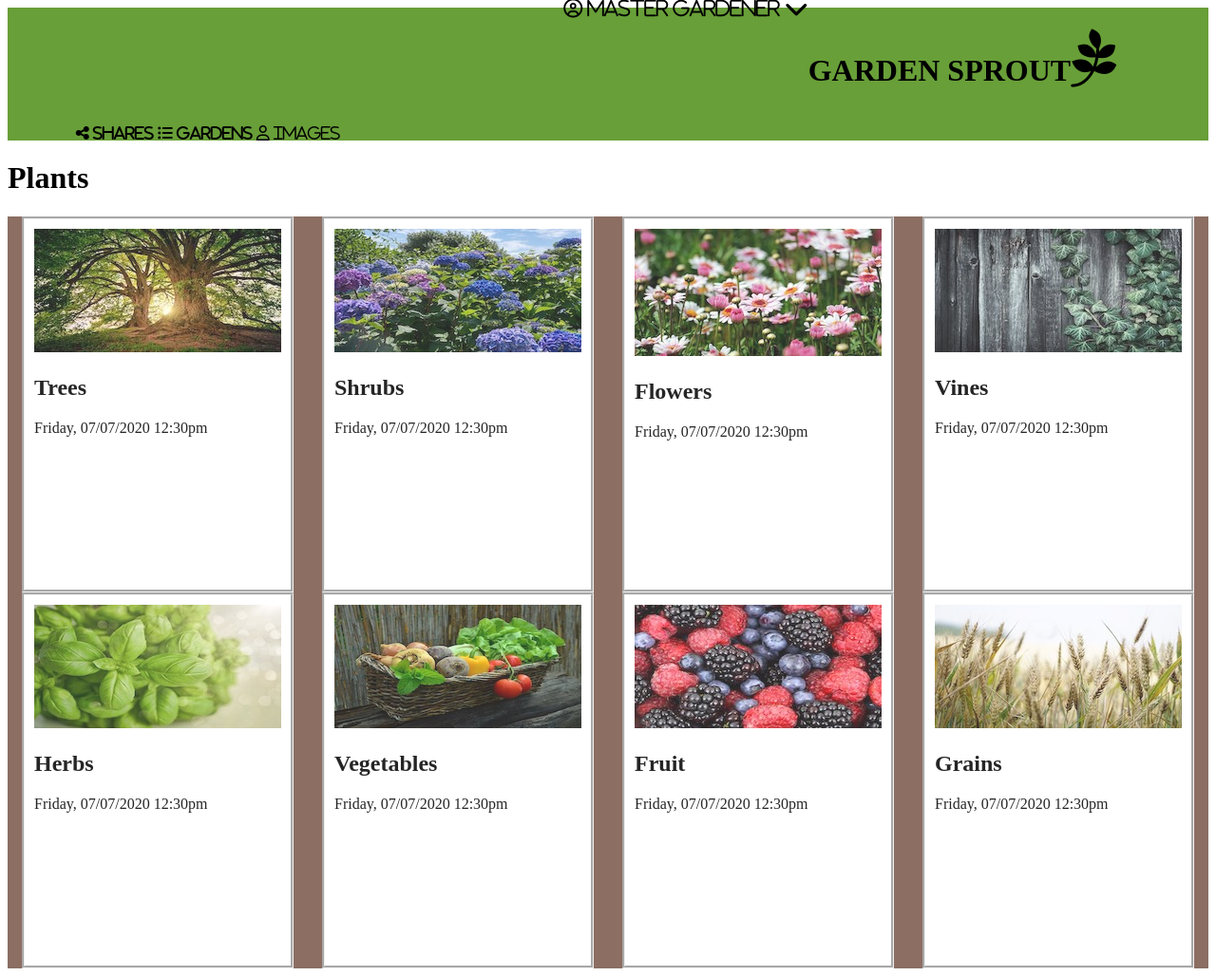
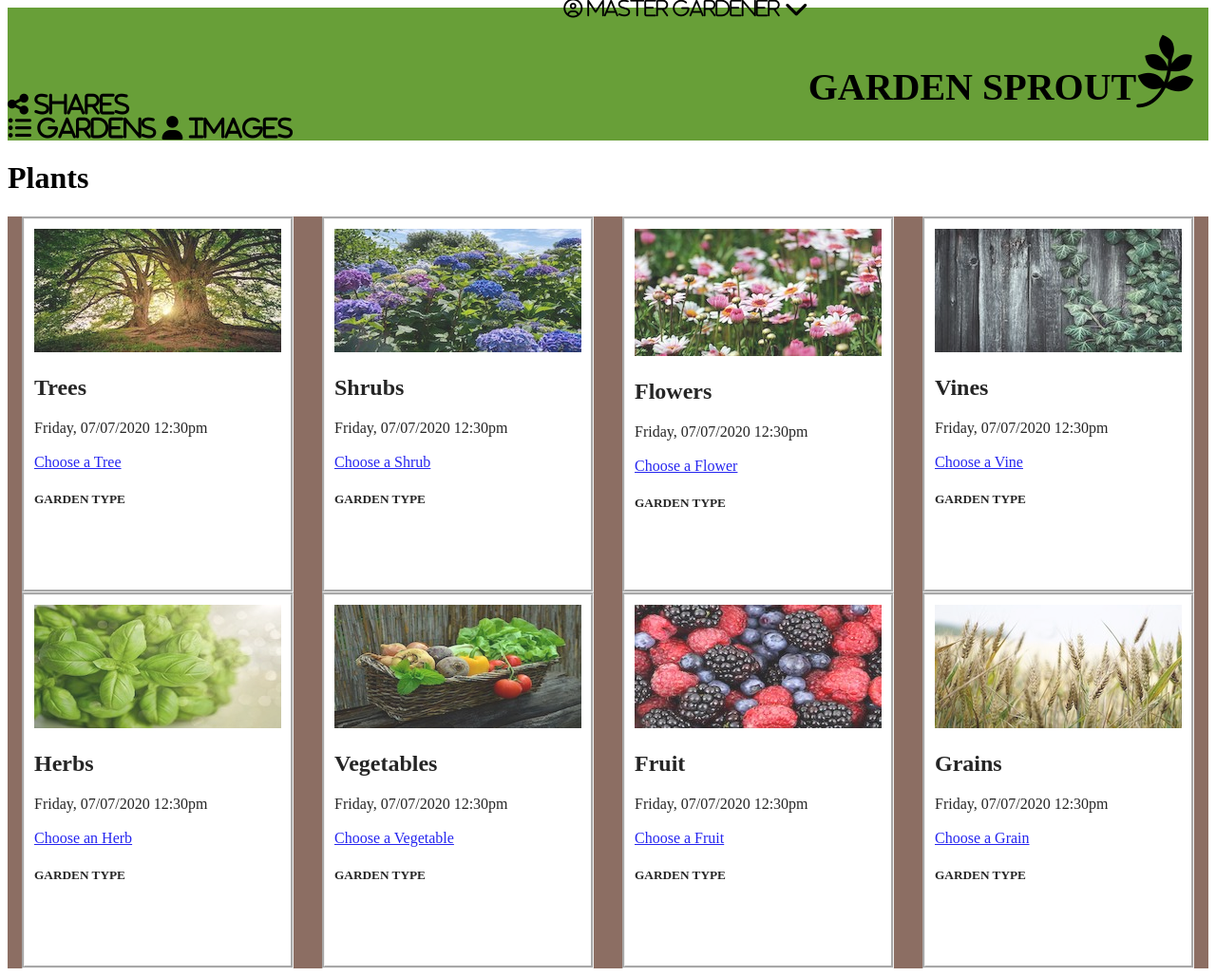
Before and after one commit to stacyp2006/sp-comp-challenge-1, a plain HTML site: page index.html in a window 1280 px wide. Shown: the whole page at 95% size. Drawn offline with Linux system fonts and the light colour scheme.

Commit message:
Add links and category title to cards

```diff
--- a/index.html
+++ b/index.html
@@ -13,7 +13,7 @@
       <div class="nav-menu">
         <h2<i class="fas fa-share-alt"></i> SHARES</h2>
         <h2<i class="fas fa-list-ul"></i> GARDENS</h2>
-        <h2<i class="far fa-user"></i> IMAGES</h2>
+        <h2<i class="fas fa-user"></i> IMAGES</h2>
       </div>
       <div class="admin-user">
         <h3<i class="far fa-user-circle fa-lg"></i> Master Gardener <i class="fas fa-chevron-down fa-lg"></i></h3>
@@ -29,41 +29,81 @@
         <img src="./images/tree-3822149_640.jpg" alt+"Tree">
         <h2 class="card1text">Trees</h2>
         <time datetime="2020-07-17">Friday, 07/07/2020 12:30pm</time>
+      </br>
+      </br>
+        <a href="https://www.arborday.org/shopping/trees/treewizard/intro.cfm">Choose a Tree</a>
+      </br>
+        <h5 class="garden-type">GARDEN TYPE</h5>
       </div>
       <div class="card2">
         <img src="./images/hydrangeas-5343828_640.jpg" alt="Shrubs">
         <h2 class="card1text">Shrubs</h2>
         <time datetime="2020-07-17">Friday, 07/07/2020 12:30pm</time>
+      </br>
+      </br>
+        <a href="https://www.bhg.com/gardening/trees-shrubs-vines/shrubs/choosing-shrubs-for-your-yard/">Choose a Shrub</a>
+      </br>
+        <h5 class="garden-type">GARDEN TYPE</h5>
       </div>
       <div class="card3">
         <img src="./images/marguerite-1507550_640.jpg" alt="Flowers">
         <h2 class="card1text">Flowers</h2>
         <time datetime="2020-07-17">Friday, 07/07/2020 12:30pm</time>
+      </br>
+      </br>
+        <a href="https://www.gardendesign.com/flowers/easy.html">Choose a Flower</a>
+      </br>
+        <h5 class="garden-type">GARDEN TYPE</h5>
       </div>
       <div class="card4">
         <img src="./images/ivy-746126_640.jpg" alt="Vines">
         <h2 class="card1text">Vines</h2>
         <time datetime="2020-07-17">Friday, 07/07/2020 12:30pm</time>
+      </br>
+      </br>
+        <a href="https://www.hgtv.com/outdoors/flowers-and-plants/groundcover-and-vines/how-to-choose-plant-and-grow-flowering-vines">Choose a Vine</a>
+      </br>
+        <h5 class="garden-type">GARDEN TYPE</h5>
       </div>
       <div class="card5">
         <img src="./images/basil-3405405_640.jpg" alt="Herbs">
         <h2 class="card1text">Herbs</h2>
         <time datetime="2020-07-17">Friday, 07/07/2020 12:30pm</time>
+      </br>
+      </br>
+        <a href="http://theherbexchange.com/25-best-herbs-to-grow-in-your-kitchen-garden/">Choose an Herb</a>
+      </br>
+        <h5 class="garden-type">GARDEN TYPE</h5>
       </div>
       <div class="card6">
         <img src="./images/vegetables-752153_640.jpg" alt="Vegetables">
         <h2 class="card1text">Vegetables</h2>
         <time datetime="2020-07-17">Friday, 07/07/2020 12:30pm</time>
+      </br>
+      </br>
+        <a href="https://www.kellogggarden.com/blog/gardening/top-20-garden-vegetables-to-grow/">Choose a Vegetable</a>
+      </br>
+        <h5 class="garden-type">GARDEN TYPE</h5>
       </div>
       <div class="card7">
         <img src="./images/background-2277_640.jpg" alt="Fruit">
         <h2 class="card1text">Fruit</h2>
         <time datetime="2020-07-17">Friday, 07/07/2020 12:30pm</time>
+      </br>
+      </br>
+        <a href="https://morningchores.com/fruits-to-grow-in-containers/">Choose a Fruit</a>
+      </br>
+        <h5 class="garden-type">GARDEN TYPE</h5>
       </div>
       <div class="card8">
         <img src="./images/wheat-1556698_640.jpg" alt="Grains">
         <h2 class="card1text">Grains</h2>
         <time datetime="2020-07-17">Friday, 07/07/2020 12:30pm</time>
+      </br>
+      </br>
+        <a href="https://www.doityourself.com/stry/8-grains-you-can-grow-in-your-own-garden">Choose a Grain</a>
+      </br>
+        <h5 class="garden-type">GARDEN TYPE</h5>
       </div>
     </section>
   </main>
--- a/styles.css
+++ b/styles.css
@@ -14,6 +14,7 @@ header {
   align-items: flex-end;
   height: 140px;
   width: 550px;
+  font-size: 25px;
 }
 
 .admin-user {
@@ -30,6 +31,7 @@ header {
   align-items: flex-end; */
   height: 70px;
   width: 550px;
+  font-size: 20px;
 }
 
 .card-container {
```
